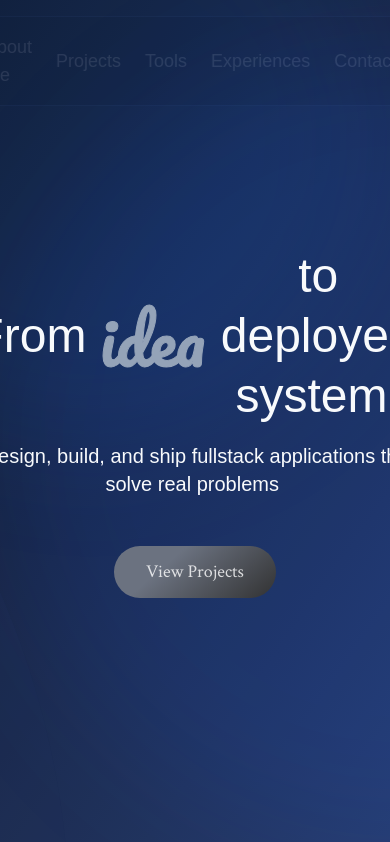
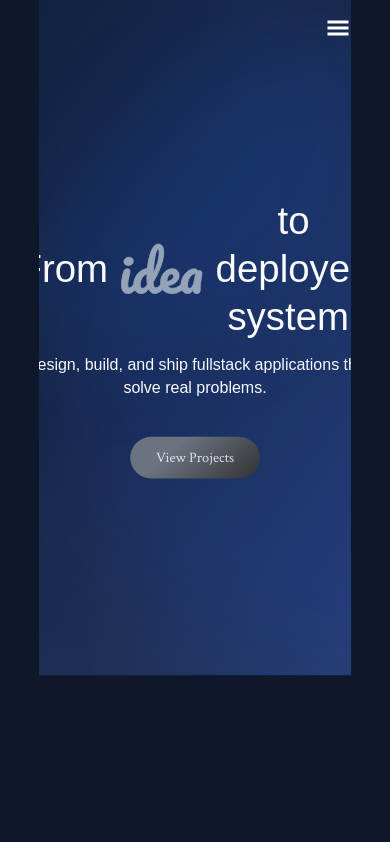
Before and after one commit to rakafdil/portfolio, a Next.js app: page / in a window 390 px wide. Shown: the top 842 px of the page. Built offline with nearby package versions, Linux system fonts and the light colour scheme; a web font is replaced by a local one.

Commit message:
update ui and data

```diff
--- a/package.json
+++ b/package.json
@@ -16,6 +16,7 @@
     "react": "19.2.3",
     "react-dom": "19.2.3",
     "react-icons": "^5.5.0",
+    "react-responsive": "^10.0.1",
     "tailwind-merge": "^3.4.0"
   },
   "devDependencies": {
--- a/src/app/page.tsx
+++ b/src/app/page.tsx
@@ -1,6 +1,10 @@
 "use client";
 
-import { motion, Variants } from "framer-motion";
+import { useScroll } from "framer-motion";
+import { useRef } from "react";
+import CardWrapper from "@/components/CardWrapper"; // Import komponen wrapper tadi
+
+// Import section kamu
 import Navbar from "@/components/Navbar";
 import HeroSection from "@/components/HeroSection";
 import ProjectsSection from "@/components/ProjectsSection";
@@ -10,57 +14,43 @@ import ContactsSection from "@/components/ContactsSection";
 import AboutSection from "@/components/AboutSection";
 
 export default function Home() {
-  // Opsi animasi sederhana (Fade In + Slide Up)
-  const variants: Variants = {
-    hidden: { opacity: 0, y: 50 },
-    visible: {
-      opacity: 1,
-      y: 0,
-      transition: { duration: 0.8, ease: "easeOut" },
-    },
-  };
+  const container = useRef(null);
+
+  const { scrollYProgress } = useScroll({
+    target: container,
+    offset: ["start start", "end end"],
+  });
+
+  const sections = [
+    { component: <HeroSection />, id: "hero" },
+    { component: <AboutSection />, id: "about" },
+  ];
 
   return (
-    <main className="relative w-full h-screen overflow-y-scroll snap-y snap-mandatory scroll-smooth transition-all bg-black text-white">
-      <div className="fixed top-0 left-0 right-0 z-50">
+    <main
+      ref={container}
+      className="relative text-white"
+      style={{
+        backgroundColor:
+          "linear-gradient(125deg, rgba(15, 23, 42, 1) 0%, rgba(51, 79, 144, 1) 150%)",
+      }}
+    >
       <Navbar />
-      </div>
 
-      <motion.section
-        className="h-screen w-full snap-start flex flex-col justify-center"
-        initial="hidden"
-        whileInView="visible"
-        viewport={{ once: false, amount: 0.3 }}
-        variants={variants}
-      >
-        <HeroSection />
-      </motion.section>
-
-      <motion.section
-        className="h-screen w-full snap-start"
-        initial="hidden"
-        whileInView="visible"
-        viewport={{ once: false, amount: 0.3 }}
-        variants={variants}
-      >
-        <AboutSection />
-      </motion.section>
-
-      <motion.div
-        className="relative w-full min-h-screen snap-start overflow-hidden"
+      {sections.map((sect, i) => {
+        return (
+          <CardWrapper key={i} range={[i * 0.1, 1]} progress={scrollYProgress}>
+            {sect.component}
+          </CardWrapper>
+        );
+      })}
+      <div
+        className="relative w-full overflow-hidden py-20"
         style={{
           background:
             "linear-gradient(117deg, rgba(18, 27, 50, 1) 36%, rgba(16, 16, 18, 1) 120%)",
         }}
-        initial="hidden"
-        whileInView="visible"
-        viewport={{ once: true, amount: 0.1 }}
-        variants={{
-          hidden: { opacity: 0 },
-          visible: { opacity: 1, transition: { duration: 1 } },
-        }}
       >
-        <div className="py-20">
         <ProjectsSection />
         <svg
           width="1920"
@@ -118,7 +108,6 @@ export default function Home() {
         <ExperiencesSection />
         <ContactsSection />
       </div>
-      </motion.div>
     </main>
   );
 }
--- /dev/null
+++ b/src/components/CardWrapper.tsx
@@ -0,0 +1,39 @@
+"use client";
+import { useScroll, useTransform, motion, MotionValue } from "framer-motion";
+import { useRef } from "react";
+
+interface CardProps {
+  children: React.ReactNode;
+  progress: MotionValue<number>;
+  range: number[];
+  id?: string;
+}
+
+export default function CardWrapper({
+  children,
+  range,
+  progress,
+  id,
+}: CardProps) {
+  const container = useRef(null);
+
+  const scale = useTransform(progress, range, [1, 0.8]);
+
+  return (
+    <div
+      id={id}
+      ref={container}
+      className="h-screen flex items-center justify-center sticky top-0"
+    >
+      <motion.div
+        className="flex flex-col relative h-full w-full origin-top"
+        style={{
+          scale,
+          backgroundColor: "#121b32",
+        }}
+      >
+        {children}
+      </motion.div>
+    </div>
+  );
+}
--- a/src/components/HeroSection.tsx
+++ b/src/components/HeroSection.tsx
@@ -61,7 +61,7 @@ export default function HeroSection() {
           "linear-gradient(125deg, rgba(15, 23, 42, 1) 0%, rgba(51, 79, 144, 1) 150%)",
       }}
     >
-      <div className="absolute -top-40 right-0 h-[600px] w-[600px] rounded-full bg-blue-500/10 blur-3xl" />
+      <div className="absolute -top-40 right-0 h-150 w-150 rounded-full bg-blue-500/10 blur-3xl" />
       <svg
         width="1419"
         height="853"
@@ -72,7 +72,7 @@ export default function HeroSection() {
       >
         <circle cx="570" cy="849" r="849" fill="#1D2D56" fillOpacity="0.25" />
       </svg>
-      <div className="absolute bottom-0 left-0 h-[800px] w-[800px] rounded-full bg-blue-600/10 blur-3xl" />
+      <div className="absolute bottom-0 left-0 h-200 w-200 rounded-full bg-blue-600/10 blur-3xl" />
       <svg
         width="975"
         height="987"
--- a/src/components/Navbar.tsx
+++ b/src/components/Navbar.tsx
@@ -1,19 +1,108 @@
+"use client";
+import { AnimatePresence, motion } from "framer-motion";
+import { useEffect, useRef, useState } from "react";
+import { GiHamburgerMenu } from "react-icons/gi";
+import { IoClose } from "react-icons/io5";
+
 export default function Navbar() {
+  const [isMobile, setIsMobile] = useState(false);
+  const [open, setOpen] = useState(false);
+  const [hidden, setHidden] = useState(false);
+  const lastScrollY = useRef(0);
+
+  const navItems = ["About", "Projects", "Tools", "Experiences", "Contacts"];
+
+  const updateScroll = () => {
+    const currentScrollY = window.scrollY;
+    if (currentScrollY > 100) {
+      if (lastScrollY.current > currentScrollY) {
+        setHidden(false);
+      } else {
+        setHidden(true);
+      }
+    }
+    lastScrollY.current = currentScrollY;
+  };
+
+  useEffect(() => {
+    setIsMobile(window.innerWidth < 768);
+  }, []);
+
+  useEffect(() => {
+    window.addEventListener("scroll", updateScroll);
+    return () => {
+      window.removeEventListener("scroll", updateScroll);
+    };
+  }, [lastScrollY]);
+
+  const handleScroll = (e: React.MouseEvent, index: number) => {
+    e.preventDefault();
+    setOpen(false);
+
+    const targetIndex = index + 1;
+    const targetScroll = targetIndex * window.innerHeight;
+
+    window.scrollTo({
+      top: targetScroll,
+      behavior: "smooth",
+    });
+  };
+
   return (
-    <nav className="fixed left-1/2 top-4 z-50 -translate-x-1/2 transform lg:top-8 hover:opacity-100 opacity-10 transition-all">
-      <div className="flex items-center gap-6 rounded-full border border-[#425c9c] bg-[rgba(21,32,59,0.8)] px-8 py-4 backdrop-blur-md md:gap-12 md:px-16">
-        {["About", "Projects", "Tools", "Experiences", "Contacts"].map(
-          (item) => (
+    <motion.nav
+      className="fixed md:left-1/2 md:top-4 z-50 md:-translate-x-1/2 lg:top-8"
+      animate={
+        !isMobile && hidden
+          ? { y: -80, opacity: 0, scale: 0.96 }
+          : { y: 0, opacity: 1, scale: 1 }
+      }
+      transition={{ type: "spring", stiffness: 300, damping: 30 }}
+    >
+      <div className="md:flex hidden items-center gap-6 rounded-full border border-[#425c9c] bg-[rgba(21,32,59,0.8)] px-8 py-4 backdrop-blur-md md:gap-8 md:px-8 xl:px-16">
+        {navItems.map((item, i) => (
           <a
             key={item}
             href={`#${item.toLowerCase()}`}
-              className="font-stint text-lg text-white transition-colors hover:text-slate-300 md:text-xl"
+            onClick={(e) => handleScroll(e, i)}
+            className="font-stint text-[1rem] text-white transition-colors hover:text-slate-300 md:text-xl cursor-pointer"
           >
             {item === "About" ? "About Me" : item}
           </a>
-          )
+        ))}
+      </div>
+
+      <button
+        className="block md:hidden fixed right-0 text-2xl transition-all z-10 p-10 py-4"
+        onClick={() => setOpen(!open)}
+      >
+        {open ? <IoClose /> : <GiHamburgerMenu />}
+      </button>
+
+      <AnimatePresence>
+        {open && (
+          <motion.div
+            className="md:hidden fixed bg-black/80 w-full h-full z-0 flex flex-col items-center justify-center gap-10"
+            initial="closed"
+            animate="open"
+            exit="closed"
+            variants={{
+              closed: { opacity: 0, transition: { duration: 0.2 } },
+              open: { opacity: 1, transition: { duration: 0.2 } },
+            }}
+          >
+            {navItems.map((item, i) => (
+              <a
+                key={item}
+                href={`#${item.toLowerCase()}`}
+                onClick={(e) => handleScroll(e, i)}
+                className="font-stint text-white transition-colors hover:text-slate-300 text-5xl cursor-pointer"
+              >
+                {item === "About" ? "About Me" : item}
+              </a>
+            ))}
+          </motion.div>
         )}
-      </div>
-    </nav>
+      </AnimatePresence>
+    </motion.nav>
   );
 }
--- a/src/constants/data.ts
+++ b/src/constants/data.ts
@@ -80,7 +80,7 @@ export const PROJECTS = [
     stack: ["Next.js", "Three.js"],
     period: "Nov - Dec 2025",
     description:
-      "Visualizes biological cell structures in 3D to enhance student understanding through immersive and interactive learning experiences.",
+      "CellVerse is an interactive, web-based biology learning platform that visualizes biological cell structures in 3D using real-time rendering. The application enhances student understanding through immersive exploration and includes an AI-powered quiz feature generated via Google Gemini to reinforce learning outcomes. Built with Next.js and Three.js. I worked as a front-end developer, implementing 3D interactions and user experience flow, and as a product manager, defining learning goals and feature direction.",
     role: "front-end developer",
     role2: "product manager",
     githubLink: "https://github.com/rakafdil/cell-3d-learning",
@@ -90,12 +90,24 @@ export const PROJECTS = [
     title: "CuraMeet",
     subTitle:
       "A healthcare digital appointment, medical record, and patient administration platform",
-    stack: ["Laravel", "React", "Docker", "Nginx Proxy Manager"],
+    stack: ["Laravel", "React", "Docker", "Nginx Proxy Manager", "PostgreSQL"],
     period: "Sep - Dec 2025",
     description:
       "Developed as a security-focused experiment to evaluate common web vulnerabilities and protection mechanisms. The project includes two versions—secure and insecure—to compare implementation practices as part of a DevSecOps course.",
     role: "developer, security",
     role2: "infrastructure",
+    githubLink: "https://github.com/HzardGenmu/CuraMeet",
+    webLink: "",
+  },
+  {
+    title: "Alomany Healthcare",
+    subTitle: "Expert system on detecting diseases by symptoms",
+    stack: ["Laravel", "MySQL", "Flask"],
+    period: "Apr - Jun 2025",
+    description:
+      "Alomany Healthcare is an early version of Mediscan, a healthcare web application that implements an expert system to detect potential diseases based on user-reported symptoms. The system leverages a predefined symptom dataset and integrates an external machine learning API for symptom analysis. Built using Laravel, MySQL, and Flask. I contributed as a developer, focusing on the symptom checker logic, while also taking part as a product manager in defining features and system flow.",
+    role: "developer",
+    role2: "product manager",
     githubLink: "https://github.com/HzardGenmu/CuraMeet",
     webLink: "",
   },
```
Also changed, not shown: public/img/Alomany Healthcare.png (added), 1 other file (tests, documents, lock files or other folders). Lines whose indentation alone changed are shown as unchanged.
